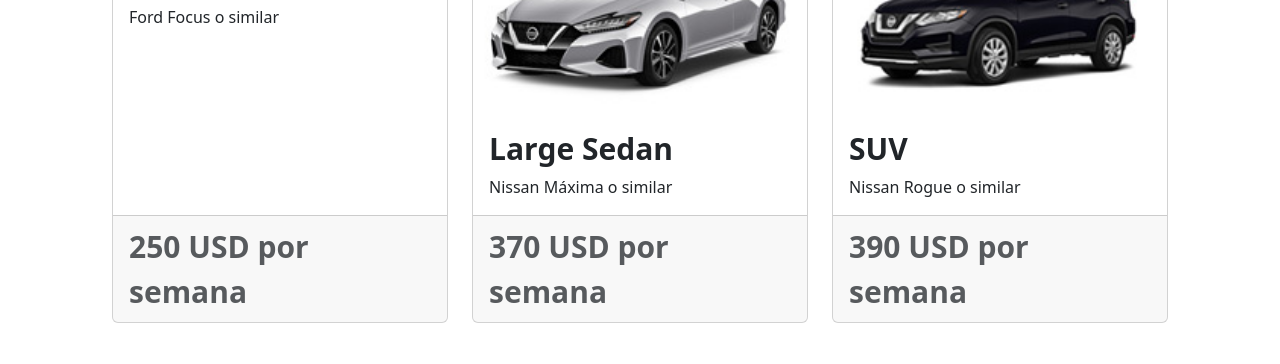
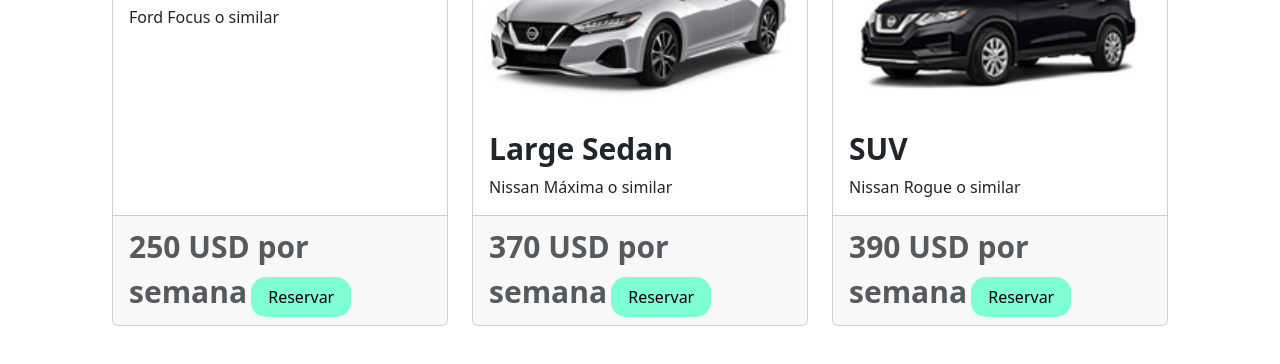
Before and after one commit to dyepesc/ejemplo_prototipo, a website: page index.html in a window 1280 px wide. Shown: the part 632-996 px from the top of the page. Drawn offline with nearby package versions, Linux system fonts and the light colour scheme.

Commit message:
Se agrega botón en tarjetas

```diff
--- a/index.html
+++ b/index.html
@@ -60,6 +60,7 @@
             </div>
             <div class="card-footer">
               <small class="text-body-secondary">250 USD por semana</small>
+              <button class="boton2">Reservar</button>
             </div>
           </div>
         </div>
@@ -72,6 +73,7 @@
             </div>
             <div class="card-footer">
               <small class="text-body-secondary">370 USD por semana</small>
+              <button class="boton2">Reservar</button>
             </div>
           </div>
         </div>
@@ -84,6 +86,7 @@
             </div>
             <div class="card-footer">
               <small class="text-body-secondary">390 USD por semana</small>
+              <button class="boton2">Reservar</button>
             </div>
           </div>
         </div>
--- a/rent.css
+++ b/rent.css
@@ -20,6 +20,14 @@
     border-radius: 15px;
     border-style: hidden;
 }
+.boton2 {
+    background-color: aquamarine;
+    width: 100px;
+    height: 40px;
+    border-radius: 15px;
+    border-style: hidden;
+    align-content: space-between;
+}
 .card-title {
     font-weight: bold;
     font-size: 30px;
```
Also changed, not shown: rent.js (added).
